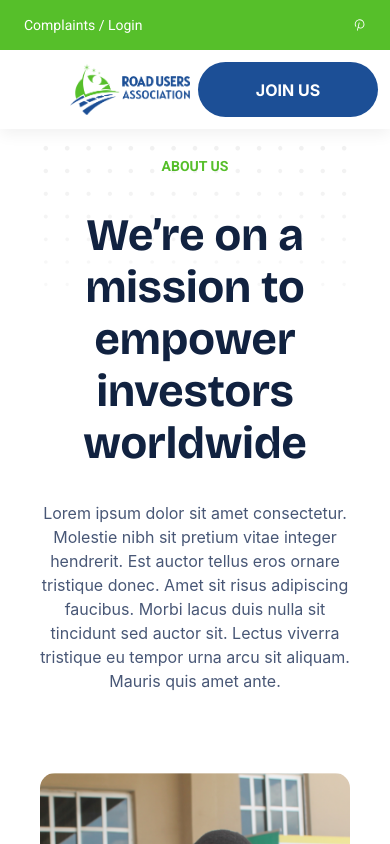
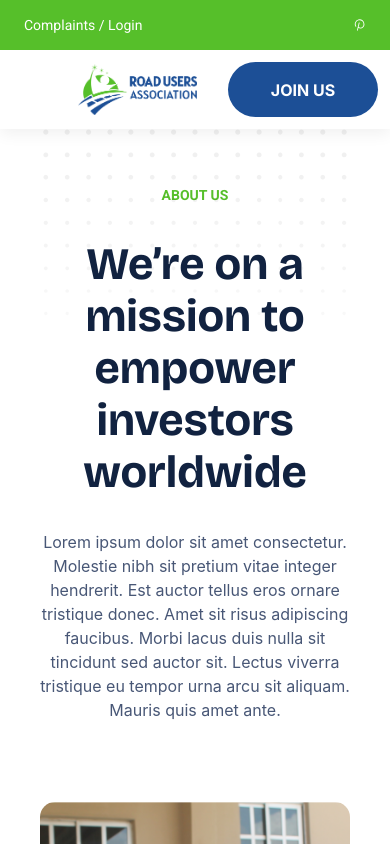
Before and after one commit to Ezekielcoolb/national, a React (Create React App) app: page /about in a window 390 px wide. Built offline with nearby package versions, Linux system fonts and the light colour scheme; some icons are missing.

Commit message:
committed

```diff
--- a/src/App.css
+++ b/src/App.css
@@ -37,7 +37,7 @@ button {
 }
 
 nav {
-  position: fixed; /* Fix the navigation bar at the top */
+  position: sticky; /* Fix the navigation bar at the top */
   top: 0; /* Position it at the top of the viewport */
   box-shadow: 0 5px 15px rgba(0,0,0,0.06);
   z-index: 1000; /* Ensure it appears above other content */
@@ -85,13 +85,8 @@ nav {
 
 
 @media (max-width: 1200px) {
-  .services-section {
-    flex-direction: column;
-    align-items: flex-start !important;
-  }
-  .services-info {
-    max-width: 700px !important;
-  }
+
+
   .project-img-div {
     width: 926px !important;
   }
@@ -358,6 +353,16 @@ nav {
   .contain, .member-contain {
     margin-right: 100px !important;
   }
+  .services-section {
+    flex-direction: column;
+
+  }
+  .image-section {
+    flex-wrap: wrap;
+  }
+  .services-info {
+    max-width: 700px !important;
+  }
 }
 @media (max-width: 790px)  {
   .project-img-div {
@@ -435,9 +440,7 @@ nav {
   .text-content h2 {
     font-size: 20px !important;
   }
-  .image-overlay {
 
-  }
   .influence {
     width: 170px !important;
     height: 120px !important;
@@ -553,6 +556,13 @@ nav {
   }
 }
 @media (max-width: 480px) {
+  .join {
+    width: 150px !important;
+  }
+  .image-overlay {
+    width: 320px !important; /* Adjust width as needed */
+    height: 421px;
+  }
   .testi-img {
     width: 280px !important;
   }
--- a/src/component/Home/Home.js
+++ b/src/component/Home/Home.js
@@ -696,7 +696,7 @@ const Home = () => {
             <div className="blue-dot"></div>
             <div style={{overflowX: "hidden"}} className="services-section gap-10  items-center ">
               {/* Left Section */}
-              <div className="contains services-info flex flex-col gap-5">
+              <div className="services-info flex flex-col gap-5">
                 <h3>SERVICES</h3>
                 <h1>What we do</h1>
                 <p>
@@ -728,7 +728,7 @@ const Home = () => {
 
               {/* Right Section - Two Images with Gradient and Text */}
               <div className="image-overflow" >
-                  <div className="image-section"  style={{ display: "flex", width: "fit-content" }}>
+                  <div className="image-section contains"  style={{ display: "flex", width: "fit-content" }}>
                 {/* First Image */}
                 <div className="image-overlay" style={{ }}>
                   <div className="overlay-gradient"></div>
--- a/src/component/Nav/Nav.js
+++ b/src/component/Nav/Nav.js
@@ -17,11 +17,11 @@ const NavBar = () => {
   }, [pathname]);
 
   return (
-    <div>
+
 
     <nav
       className="flex flex-col"
-      style={{ width: "100vw", height: "129px" }}
+      style={{ width: "100%", height: "129px" }}
     >
       <div
       id="top-nav"
@@ -175,7 +175,7 @@ const NavBar = () => {
           </div>
           <Link to="#">
             <div
-              className="p-5 flex justify-center items-center  "
+              className="p-5 flex justify-center items-center join "
               style={{
                 color: "white",
                 fontWeight: "700",
@@ -190,9 +190,10 @@ const NavBar = () => {
           </Link>
         </div>
       </div>
+
     </nav>
-    <div className="extra-nav" style={{marginTop: "129px"}}></div>
-    </div>
+
+
   );
 };
 export default NavBar;
```
